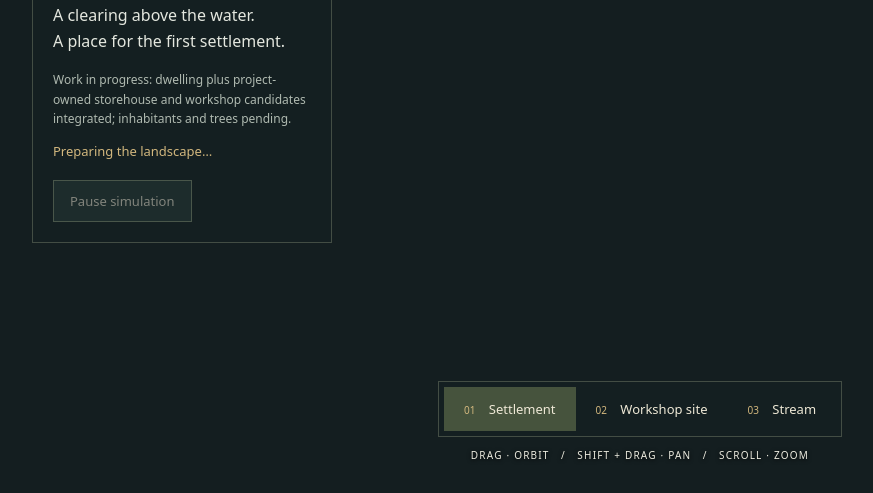
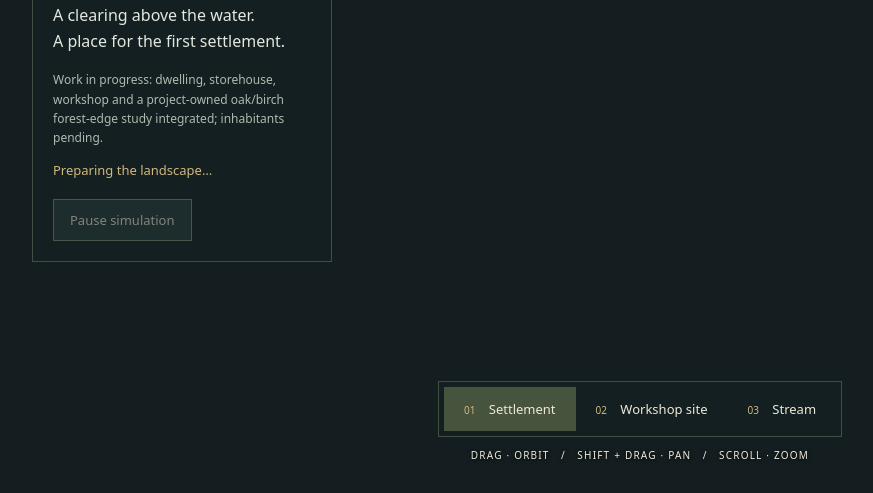
Before and after one commit to rostakr/-Bohemia-age-of-tribes., a website built with Vite: page index.html in a window 1280 px wide. Shown: the part 307-800 px from the top of the page, without its empty margins (0-873 px from the left). Built offline with nearby package versions, Linux system fonts and the light colour scheme; what playcanvas would draw is missing.

Commit message:
ui: reflect forest-edge content checkpoint

```diff
--- a/index.html
+++ b/index.html
@@ -15,7 +15,7 @@
         <p class="eyebrow">Environment study · 01</p>
         <h2 id="phase-title">The Stream Valley</h2>
         <p>A clearing above the water.<br>A place for the first settlement.</p>
-        <p class="muted">Work in progress: dwelling plus project-owned storehouse and workshop candidates integrated; inhabitants and trees pending.</p>
+        <p class="muted">Work in progress: dwelling, storehouse, workshop and a project-owned oak/birch forest-edge study integrated; inhabitants pending.</p>
         <p id="status" role="status">Preparing the landscape…</p>
         <button id="pause" type="button" aria-pressed="false" disabled>Pause simulation</button>
       </section>
```
